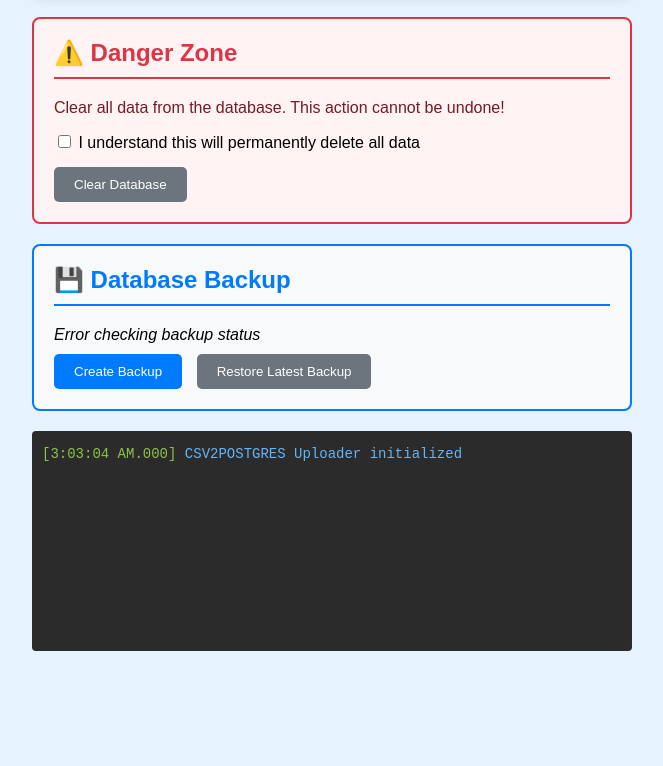
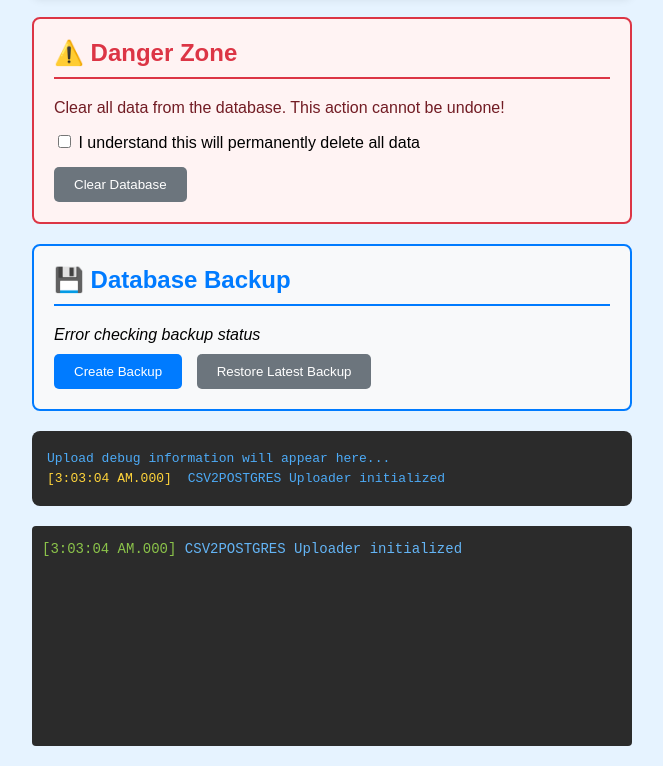
Before and after one commit to thomad99/LAB007-CSV2SQL, a website: page public/index.html in a window 1280 px wide. Shown: the part 753-1519 px from the top of the page, without its empty margins (308-971 px from the left). Before the commit the page ends 1424 px from the top, so only its background shows below. Drawn offline with Linux system fonts and the light colour scheme; no server answers.

Commit message:
Update index.html

```diff
--- a/public/index.html
+++ b/public/index.html
@@ -165,6 +165,32 @@
             background-color: #6c757d;
             cursor: not-allowed;
         }
+        .debug-box {
+            background-color: #2b2b2b;
+            color: #fff;
+            padding: 15px;
+            margin-top: 20px;
+            border-radius: 8px;
+            font-family: monospace;
+            max-height: 300px;
+            overflow-y: auto;
+        }
+        .debug-box .error {
+            color: #ff6b6b;
+            margin: 5px 0;
+        }
+        .debug-box .success {
+            color: #69db7c;
+            margin: 5px 0;
+        }
+        .debug-box .info {
+            color: #4dabf7;
+            margin: 5px 0;
+        }
+        .debug-box .timestamp {
+            color: #ffd43b;
+            margin-right: 8px;
+        }
     </style>
 </head>
 <body>
@@ -207,6 +233,9 @@
             <button id="backupBtn" class="backup-btn">Create Backup</button>
             <button id="restoreBtn" class="restore-btn" disabled>Restore Latest Backup</button>
         </div>
+        <div class="debug-box" id="debugBox">
+            <div class="info">Upload debug information will appear here...</div>
+        </div>
         <div id="debugWindow" class="debug-window"></div>
     </div>
 
@@ -218,10 +247,20 @@
         function logDebug(message, isError = false) {
             const now = new Date();
             const timestamp = now.toLocaleTimeString() + '.' + now.getMilliseconds().toString().padStart(3, '0');
+
+            // Add to debug box
+            const debugBox = document.getElementById('debugBox');
             const entry = document.createElement('div');
-            entry.className = 'debug-entry';
-            entry.innerHTML = `<span class="debug-time">[${timestamp}]</span> <span class="${isError ? 'debug-error' : 'debug-message'}">${message}</span>`;
-            debugWindow.appendChild(entry);
+            entry.className = isError ? 'error' : 'info';
+            entry.innerHTML = `<span class="timestamp">[${timestamp}]</span> ${message}`;
+            debugBox.appendChild(entry);
+            debugBox.scrollTop = debugBox.scrollHeight;
+
+            // Also keep existing debug window
+            const entry2 = document.createElement('div');
+            entry2.className = 'debug-entry';
+            entry2.innerHTML = `<span class="debug-time">[${timestamp}]</span> <span class="${isError ? 'debug-error' : 'debug-message'}">${message}</span>`;
+            debugWindow.appendChild(entry2);
             debugWindow.scrollTop = debugWindow.scrollHeight;
         }
 
@@ -316,14 +355,16 @@
 
                 if (response.ok) {
                     logDebug(`Success! Imported ${result.rowsImported} rows in ${duration}s`);
+                    logDebug(`✅ Upload completed successfully`, false);
                     status.textContent = `Success! ${result.rowsImported} rows imported.`;
                     status.classList.add('success');
                     form.reset();
-                    // Update database status after successful upload
                     updateDatabaseStatus();
                 } else {
                     const errorMsg = `Error: ${result.error}`;
+                    const detailMsg = result.details ? `\n➤ ${result.details}` : '';
                     logDebug(errorMsg, true);
+                    logDebug(detailMsg, true);
                     status.textContent = errorMsg;
                     status.classList.add('error');
                 }
```
